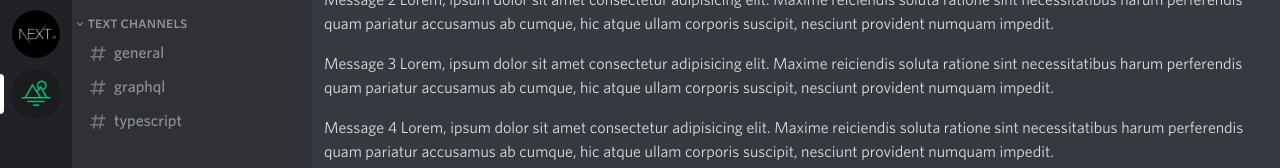
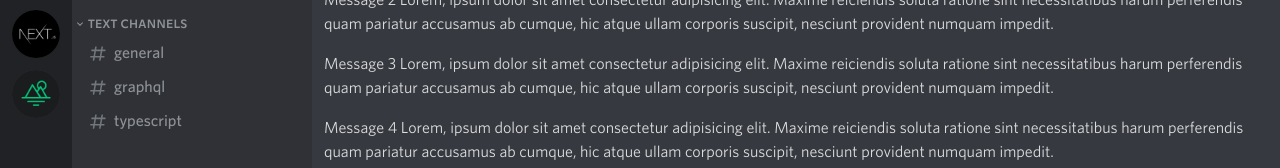
Before and after one commit to adeonir/egghead-tailwind-discord-clone, a Next.js app: page /servers/mirage in a window 1280 px wide. Shown: the part 136-304 px from the top of the page. Built offline with nearby package versions, Linux system fonts and the light colour scheme.

Commit message:
Move layout component to base page layout

```diff
--- a/src/components/Layout/index.ts
+++ /dev/null
@@ -1 +0,0 @@
-export * from './Layout'
--- a/src/components/Layout/Layout.tsx
+++ b/src/layouts/Base/Base.tsx
@@ -3,18 +3,22 @@ import { ReactNode } from 'react'
 
 import { Discord } from 'components/Icons'
 import { NavLink } from 'components/NavLink'
+import { useRouter } from 'next/router'
 
 type Props = {
   children: ReactNode
 }
 
 const servers = [
-  { slug: 'tailwind', img: 'tailwind.png' },
-  { slug: 'next', img: 'next.png' },
-  { slug: 'mirage', img: 'mirage.png' },
+  { id: 1, slug: 'tailwind', img: 'tailwind.png' },
+  { id: 2, slug: 'next', img: 'next.png' },
+  { id: 3, slug: 'mirage', img: 'mirage.png' },
 ]
 
-export const Layout = ({ children }: Props) => {
+export const Base = ({ children }: Props) => {
+  const router = useRouter()
+  const { sid } = router.query
+
   return (
     <div className="flex h-screen text-gray-100">
       <div className="space-y-3 overflow-y-auto bg-gray-900 p-3 scrollbar scrollbar-none">
@@ -25,10 +29,14 @@ export const Layout = ({ children }: Props) => {
         <hr className="mx-2 rounded border-t-2 border-t-white/[.06]" />
 
         {servers.map((server) => (
-          <NavLink href={`/servers/${server.slug}`} key={server.slug}>
+          <NavLink
+            key={server.id}
+            href={`/servers/${server.id}/channels/1`}
+            active={Number(sid) === Number(server.id)}
+          >
             <Image
-              src={`/servers/${server.slug}.png`}
-              alt={`${server.img}`}
+              src={`/servers/${server.img}`}
+              alt={`${server.slug}`}
               width={48}
               height={48}
             />
--- /dev/null
+++ b/src/layouts/Base/index.ts
@@ -0,0 +1 @@
+export * from './Base'
--- a/src/pages/_app.tsx
+++ b/src/pages/_app.tsx
@@ -1,7 +1,7 @@
 import Head from 'next/head'
 import type { AppProps } from 'next/app'
 
-import { Layout } from 'components/Layout'
+import { Base } from 'layouts/Base'
 
 import 'styles/globals.css'
 
@@ -12,9 +12,9 @@ function MyApp({ Component, pageProps }: AppProps) {
         <title>Discord Clone</title>
         <link rel="icon" href="/favicon.ico" />
       </Head>
-      <Layout>
+      <Base>
         <Component {...pageProps} />
-      </Layout>
+      </Base>
     </>
   )
 }
```
